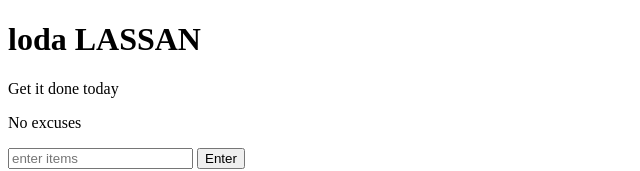
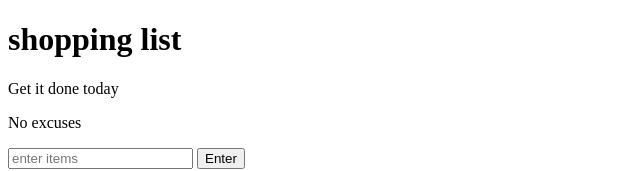
Before and after one commit to aayush142002/shopping-list, a plain HTML site: page index.html in a window 1280 px wide. Shown: the top 171 px of the page, without its empty margins (0-640 px from the left). Drawn offline with Linux system fonts and the light colour scheme.

Commit message:
reverting back title

```diff
--- a/index.html
+++ b/index.html
@@ -6,7 +6,7 @@
 
 </head>
 <body>
-	<h1>loda LASSAN</h1>
+	<h1>shopping list</h1>
 	<p id="first">Get it done today</p>
 	<p class="second">No excuses</p>
 	<input id="userinput" type="text" placeholder="enter items">
```
